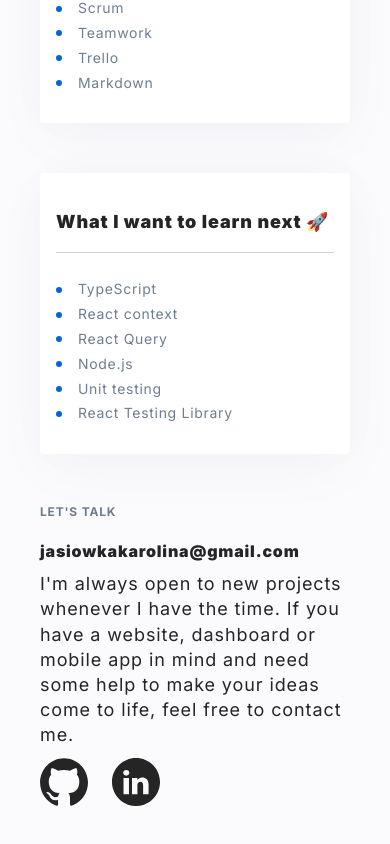
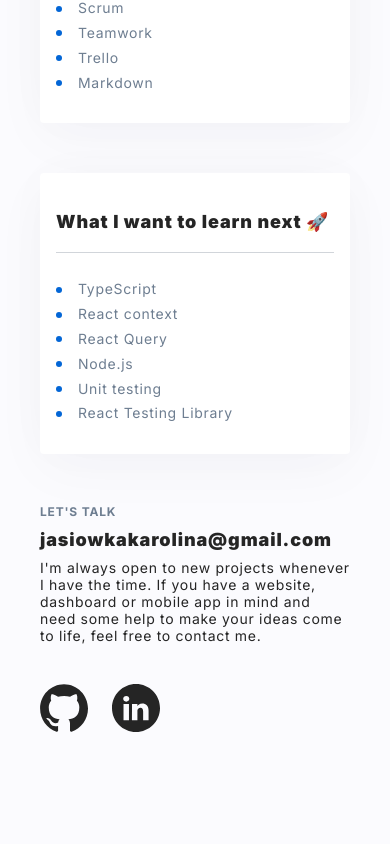
Before and after one commit to KarolinaJ33/personal-homepage, a React (Create React App) app: page / in a window 390 px wide. Shown: the part 1498-2342 px from the top of the page. Built offline with nearby package versions, Linux system fonts and the light colour scheme.

Commit message:
added media queries and improved Footer style

```diff
--- a/src/features/PersonalHomepage/Footer/styled.js
+++ b/src/features/PersonalHomepage/Footer/styled.js
@@ -17,6 +17,11 @@ export const Content = styled.p`
     line-height: 140%;
     letter-spacing: 0.05em;
     margin: 0;
+
+    @media (max-width: ${({ theme }) => theme.breakpoint.mobileMax}px) {
+        font-size: 14px;
+        line-height: 17px;
+    }
 `;
 
 export const Header = styled.a`
@@ -31,6 +36,10 @@ export const Header = styled.a`
     &:hover {
         color: ${({ theme }) => theme.color.scienceBlue};
     }
+
+    @media (max-width: ${({ theme }) => theme.breakpoint.mobileMax}px) {
+        font-size: 18px;
+    }
 `;
 
 export const Caption = styled.p`
@@ -39,10 +48,11 @@ export const Caption = styled.p`
     line-height: 16px;
     text-transform: uppercase;
     color: ${({ theme }) => theme.color.slateGrey};
+    margin: 0;
 `;
 
 export const Container = styled.div`
-    margin-top: 10px;
+    margin-top: 40px;
 `;
 
 export const Icon = styled.a`
@@ -54,10 +64,7 @@ export const Icon = styled.a`
     transition: 0.3s;
     color: ${({ theme }) => theme.color.mineShaft};
 
-
     &:hover {
         color: ${({ theme }) => theme.color.scienceBlue};
-
     }
-
 `;
```
